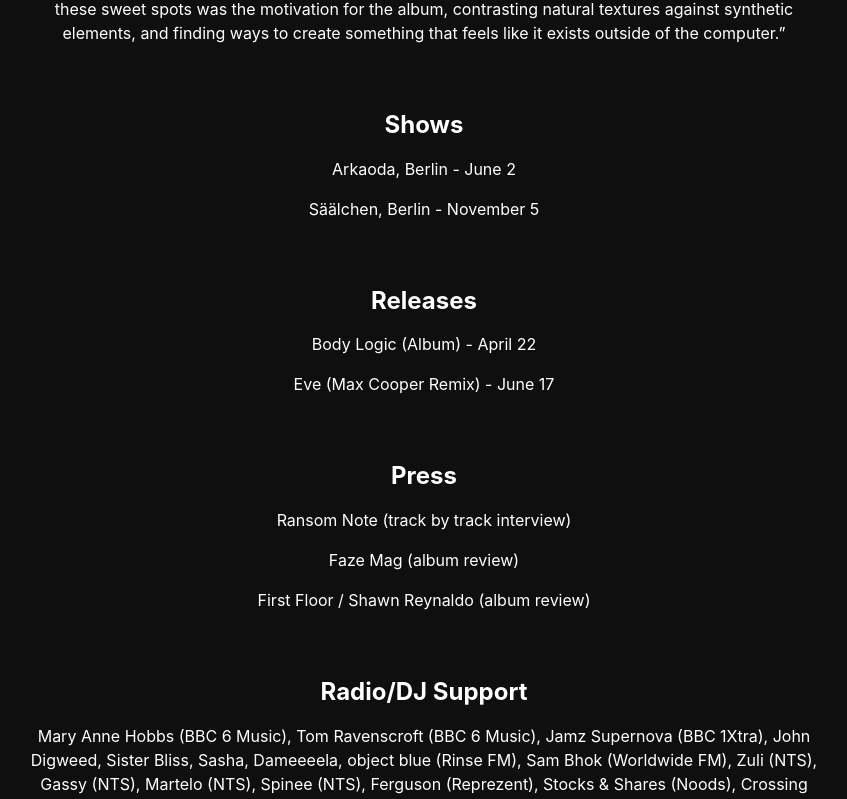
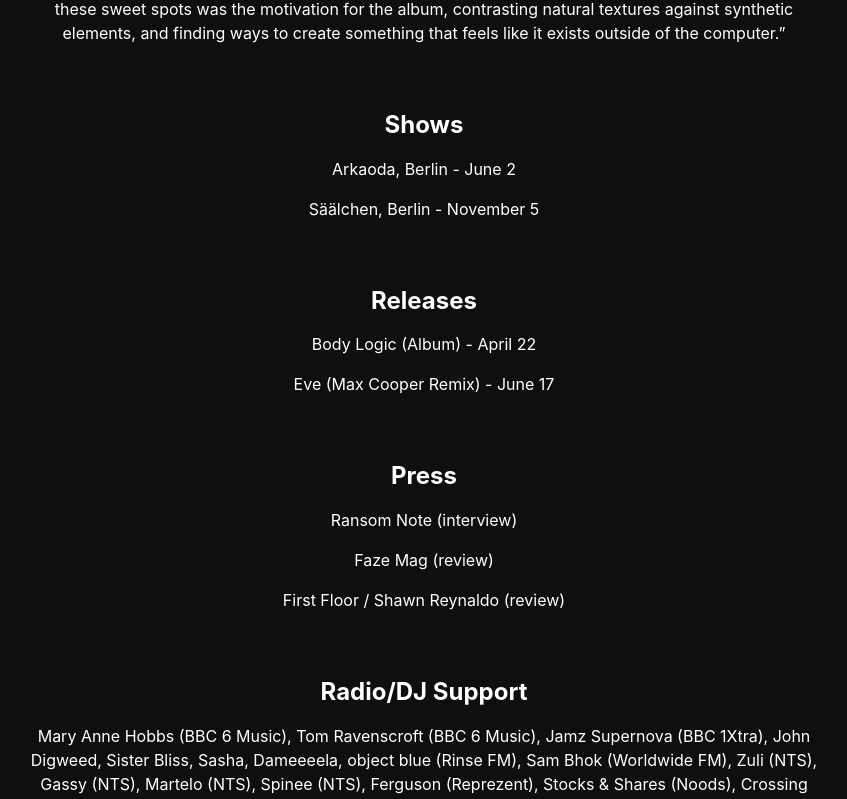
Before and after one commit to rkparsons/awekidmusic, a Next.js app: page /epk in a window 1280 px wide. Shown: the part 355-1154 px from the top of the page, without its empty margins (216-1063 px from the left). Built offline with nearby package versions, Linux system fonts and the light colour scheme.

Commit message:
Update epk

```diff
--- a/pages/epk.tsx
+++ b/pages/epk.tsx
@@ -62,7 +62,7 @@
               rel="noreferrer"
               className={styles.longLink}
             >
-              Ransom Note (track by track interview)
+              Ransom Note (interview)
             </a>
           </p>
           <p>
@@ -72,7 +72,7 @@
               rel="noreferrer"
               className={styles.longLink}
             >
-              Faze Mag (album review)
+              Faze Mag (review)
             </a>
           </p>
           <p>
@@ -82,7 +82,7 @@
               rel="noreferrer"
               className={styles.longLink}
             >
-              First Floor / Shawn Reynaldo (album review)
+              First Floor / Shawn Reynaldo (review)
             </a>
           </p>
         </div>
```
